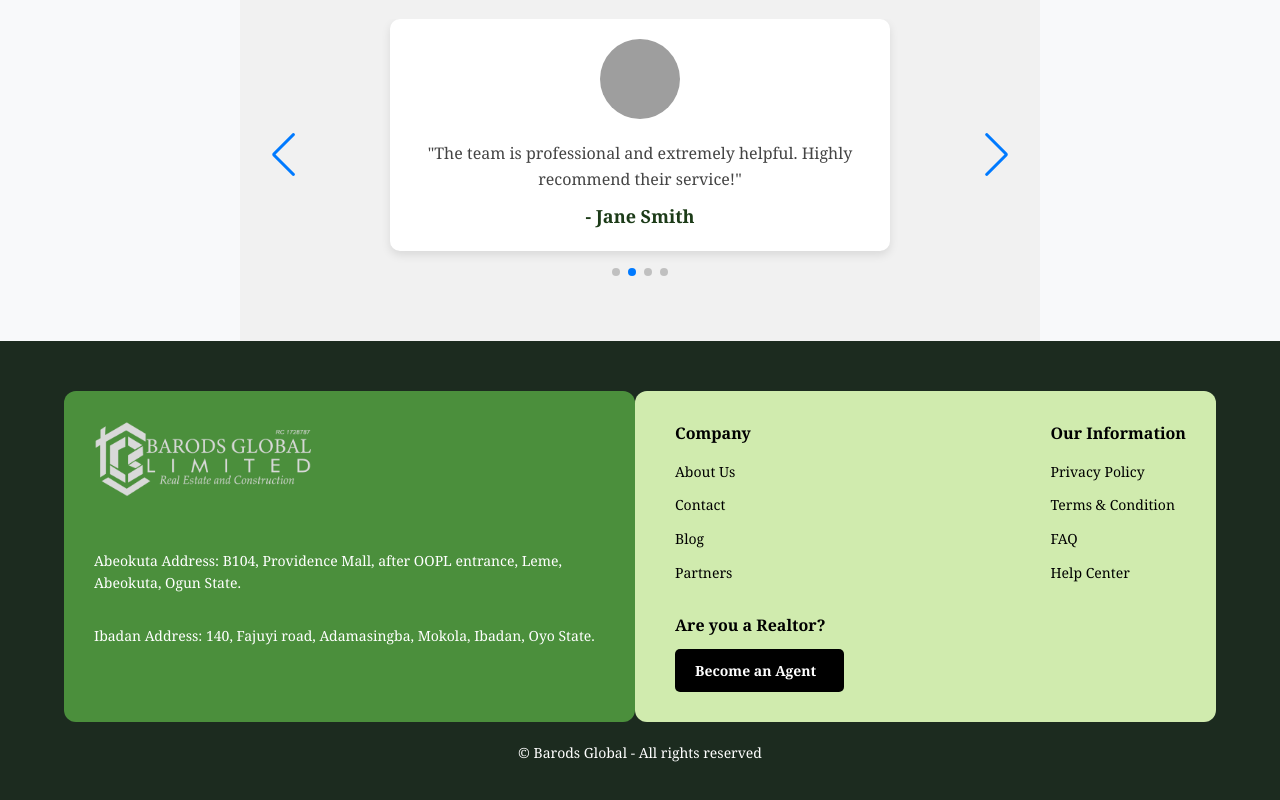
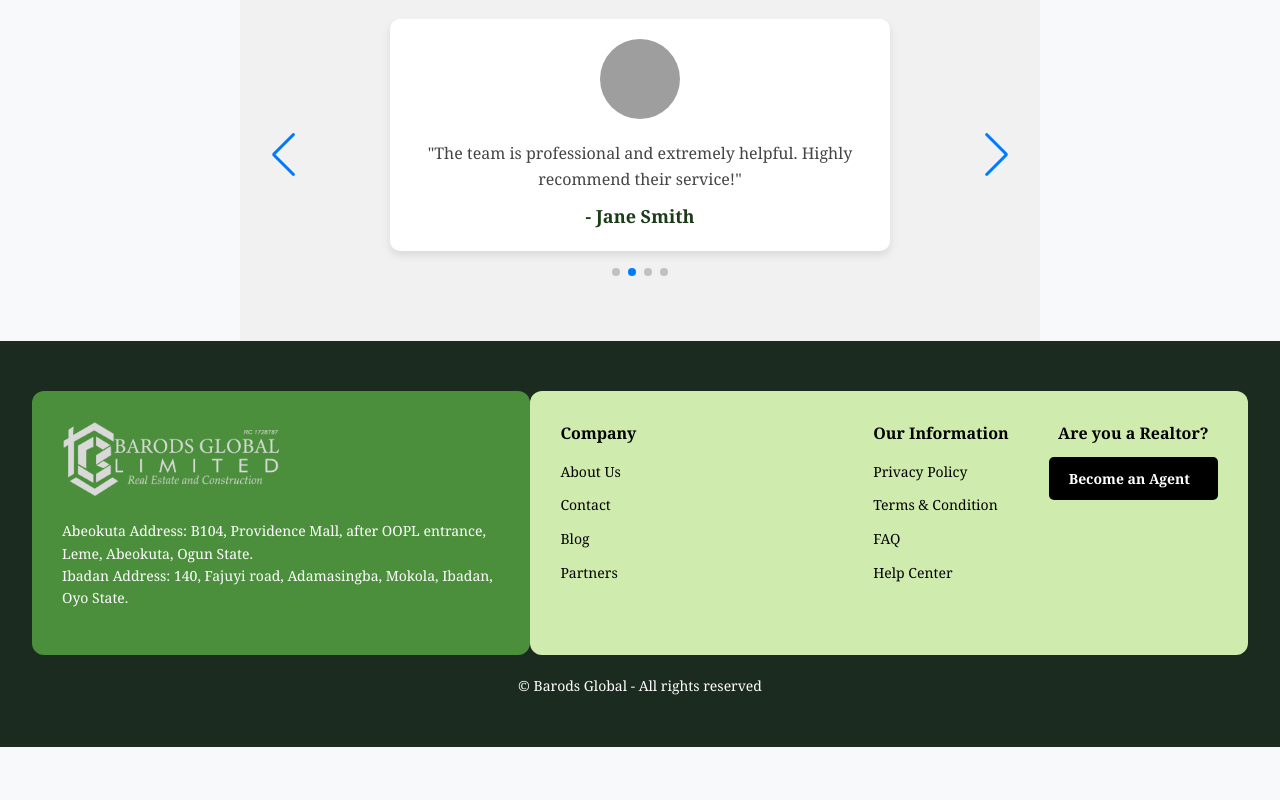
Before and after one commit to Pabby01/Barods, a React (Vite) app: page / in a window 1280 px wide. Shown: the part 2675-3475 px from the top of the page. After the commit the page ends 3422 px from the top, so only its background shows below. Built offline with nearby package versions, Linux system fonts and the light colour scheme; grey boxes are pictures that could not be loaded.

Commit message:
footer update

```diff
--- a/src/components/Footer.css
+++ b/src/components/Footer.css
@@ -11,8 +11,8 @@
   display: flex;
   justify-content: space-between;
   align-items: stretch; /* Ensure both sections are the same height */
-  max-width: 1200px;
-  width: 90%;
+  max-width: 1400px; /* Increased width */
+  width: 95%;
 }
 
 .footer-left {
@@ -24,7 +24,6 @@
   display: flex;
   flex-direction: column;
   justify-content: space-between;
-  padding-left: -40px;
 }
 
 .footer-logo {
@@ -55,21 +54,21 @@
 }
 
 .footer-right {
-  flex: 1;
+  flex: 1.5; /* Increase width slightly */
   background-color: #d0ebae; /* Light Green */
   padding: 30px;
   border-radius: 12px;
   color: black;
   display: flex;
-  flex-direction: column;
-  justify-content: space-between;
-  padding-left: 40px;
+  justify-content: space-between; /* Align CTA with content */
+  align-items: flex-start;
 }
 
 .footer-links {
   display: flex;
   justify-content: space-between;
   gap: 40px;
+  flex-grow: 1; /* Allow links to take full width */
 }
 
 .footer-links h4 {
@@ -99,8 +98,13 @@
 }
 
 .footer-cta {
-  margin-top: 20px;
-  text-align: left;
+  display: flex;
+  flex-direction: column;
+  justify-content: center;
+  align-items: center;
+  text-align: center;
+  white-space: nowrap;
+  margin-left: 40px;
 }
 
 .footer-cta h4 {
```
